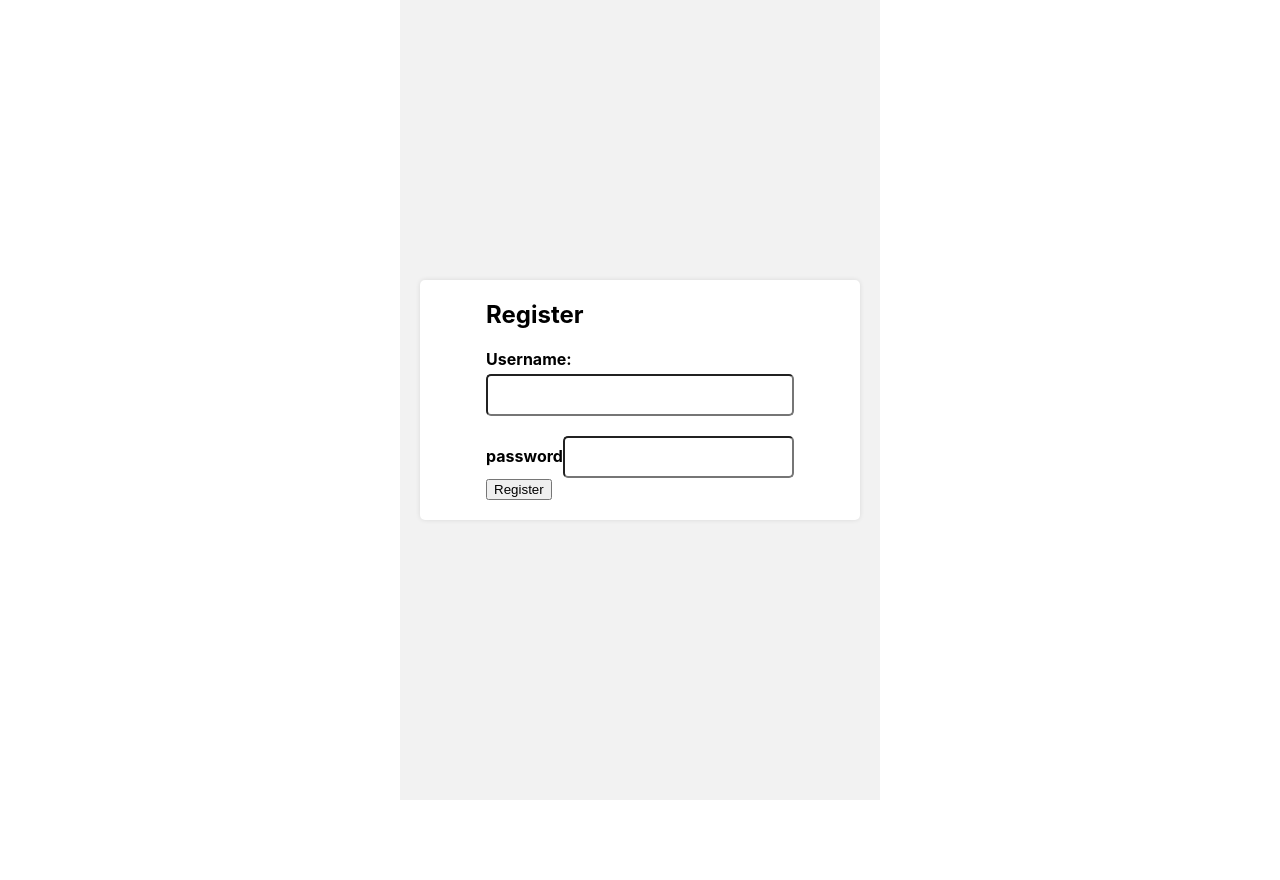
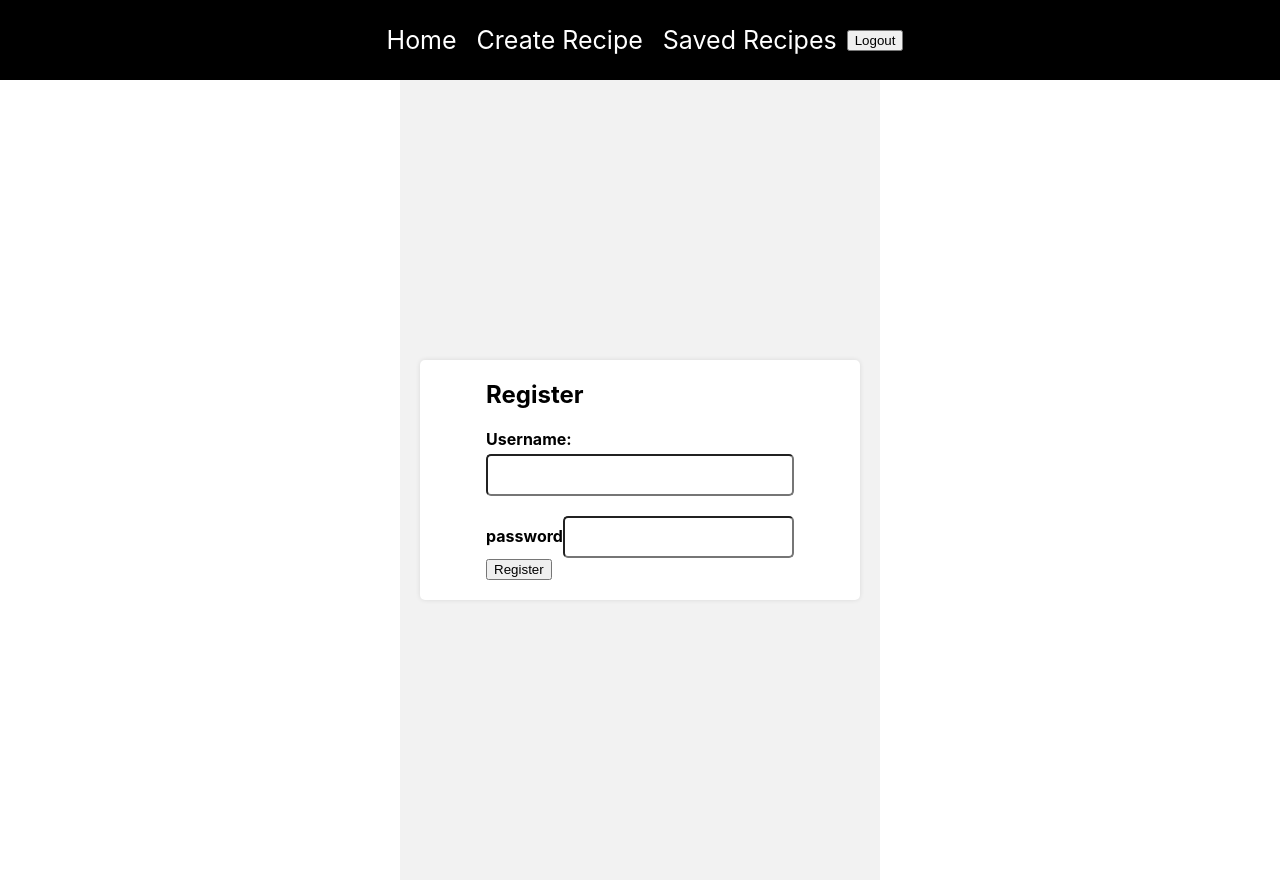
Before and after one commit to GagandeepLubana/RecipeMERN, a React (Create React App) app in the folder client/: page /auth in a window 1280 px wide. Before the commit the page ends 800 px from the top, so only its background shows below. Built offline with nearby package versions, Linux system fonts and the light colour scheme.

Commit message:
fixed styling

```diff
--- a/client/src/App.js
+++ b/client/src/App.js
@@ -1,21 +1,21 @@
-import './App.css';
-import {BrowserRouter as Router, Routes, Route} from "react-router-dom";
-import {Home} from "./pages/home"
-import { CreateRecipe } from './pages/create-recipe';
-import { SavedRecipes } from './pages/save-recipe';
-import { Auth } from './pages/auth';
-import { Navbar } from './component/navbar';
+import { BrowserRouter as Router, Route, Routes } from "react-router-dom";
+import "./App.css";
+import { Navbar } from "./component/navbar";
+import { Auth } from "./pages/auth";
+import { CreateRecipe } from "./pages/create-recipe";
+import { Home } from "./pages/home";
+import { SavedRecipes } from "./pages/saved-recipes";
 
 function App() {
   return (
     <div className="App">
       <Router>
-        <Navbar/>
+        <Navbar />
         <Routes>
-          <Route path="/" element={<Home />}/>
-          <Route path="/auth" element={<Auth />}/>
-          <Route path="/create-recipe" element={<CreateRecipe />}/>
-          <Route path="/save-recipe" element={<SavedRecipes />}/>
+          <Route path="/" element={<Home />} />
+          <Route path="/create-recipe" element={<CreateRecipe />} />
+          <Route path="/saved-recipes" element={<SavedRecipes />} />
+          <Route path="/auth" element={<Auth />} />
         </Routes>
       </Router>
     </div>
--- a/client/src/component/navbar.js
+++ b/client/src/component/navbar.js
@@ -1,11 +1,14 @@
-import React, {useState} from 'react';
-import { Link } from "react-router-dom"
+import React from "react";
+import { Link } from "react-router-dom";
 
 export const Navbar = () => {
+  return (
     <div className="navbar">
-        <Link to="/">Home</Link>
-        <Link to="/create-recipe">Create Recipe</Link>
-        <Link to="/saved-recipe">Saved Recipes</Link>
-        <Link to="auth">Login</Link>
+      <Link to="/">Home</Link>
+      <Link to="/create-recipe">Create Recipe</Link>
+      <Link to="/saved-recipes">Saved Recipes</Link>
+    <button> Logout </button>
+
     </div>
-}
+  );
+};
```
Also changed, not shown: client/src/pages/saved-recipes.js (renamed from client/src/pages/save-recipe.js).
